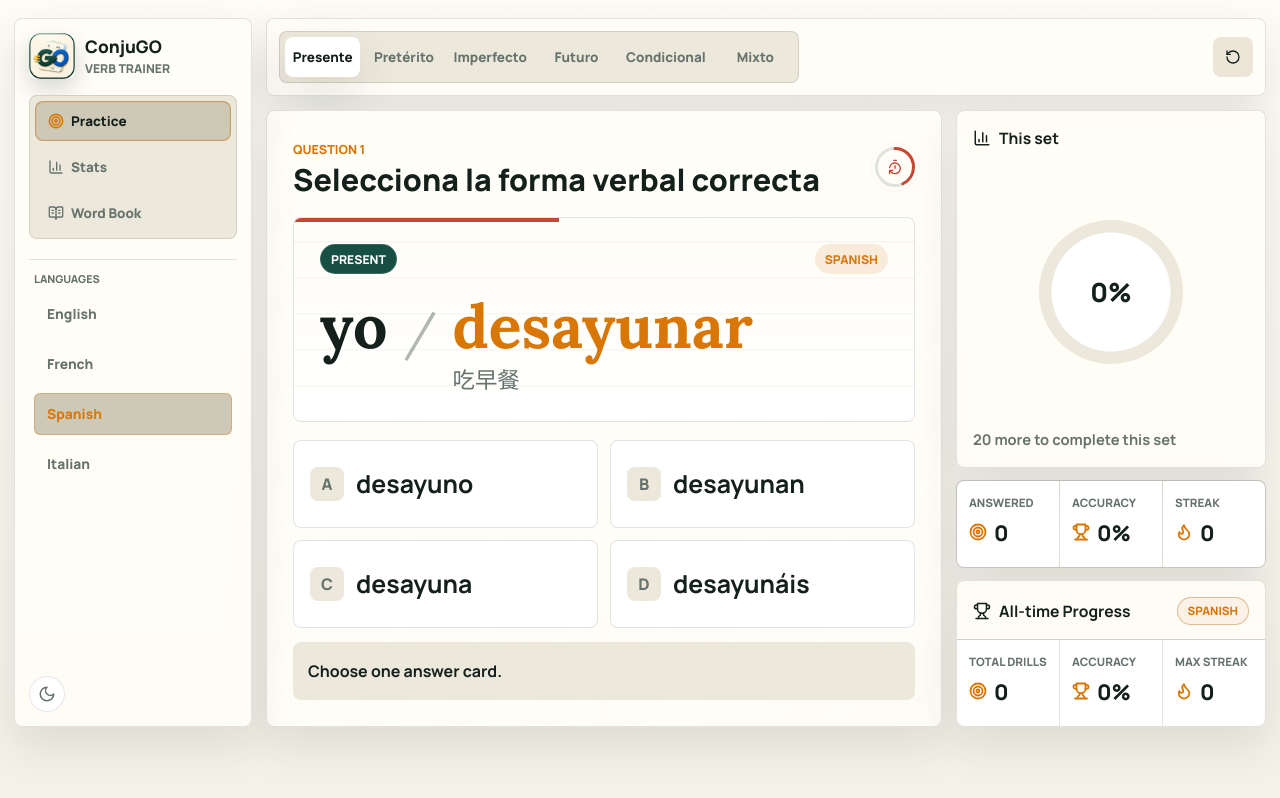
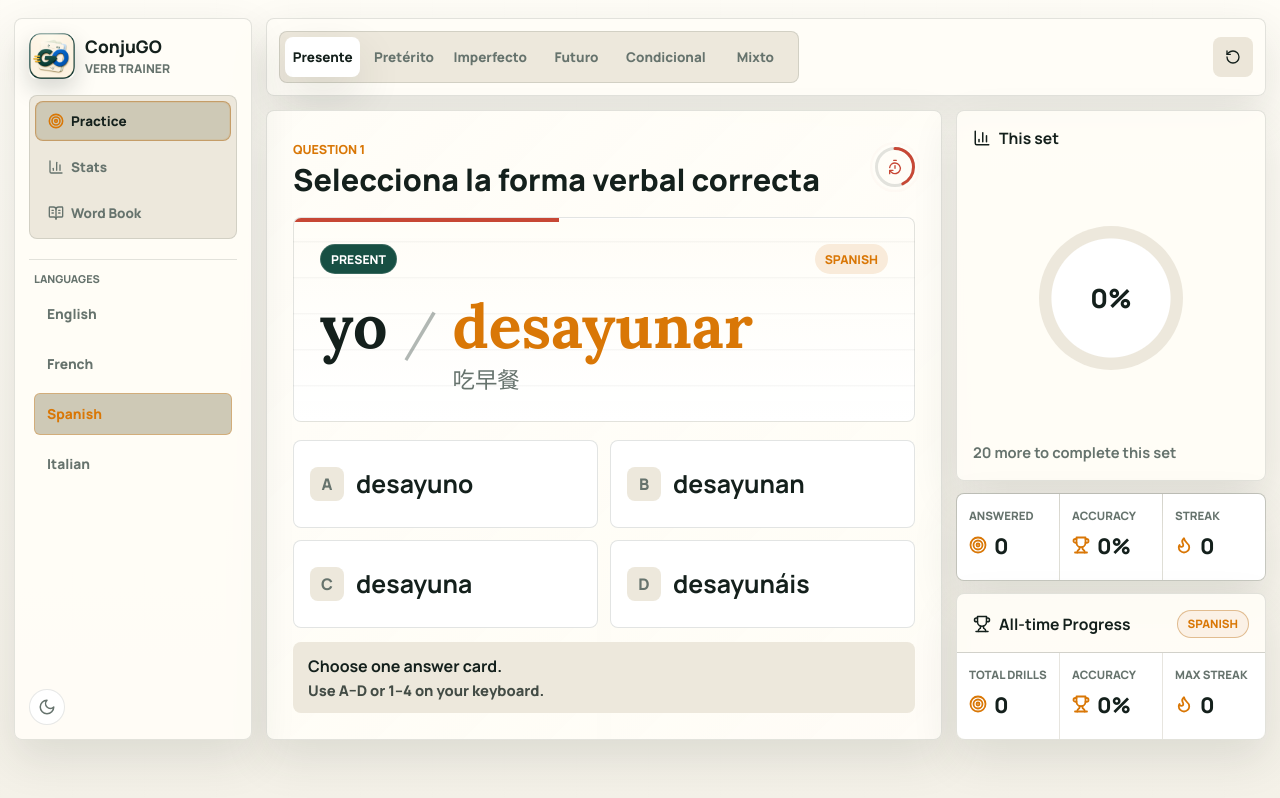
Before and after one commit to phoenixlwpapix/conjugo, a React (Vite) app: page / in a window 1280 px wide. Built offline with nearby package versions, Linux system fonts and the light colour scheme.

Commit message:
Add keyboard shortcut guidance to trainer panel

```diff
--- a/src/components/TrainerPanel.tsx
+++ b/src/components/TrainerPanel.tsx
@@ -247,6 +247,7 @@ export function TrainerPanel({
         ) : (
           <div>
             <strong>Choose one answer card.</strong>
+            <span>Use A–D or 1–4 on your keyboard.</span>
           </div>
         )}
       </div>
--- a/src/styles.css
+++ b/src/styles.css
@@ -1321,7 +1321,7 @@ button {
   gap: 14px;
   align-items: center;
   justify-content: space-between;
-  min-height: 58px;
+  min-height: 70px;
   margin-top: 14px;
   padding: 13px 15px;
   border-radius: 8px;
```
